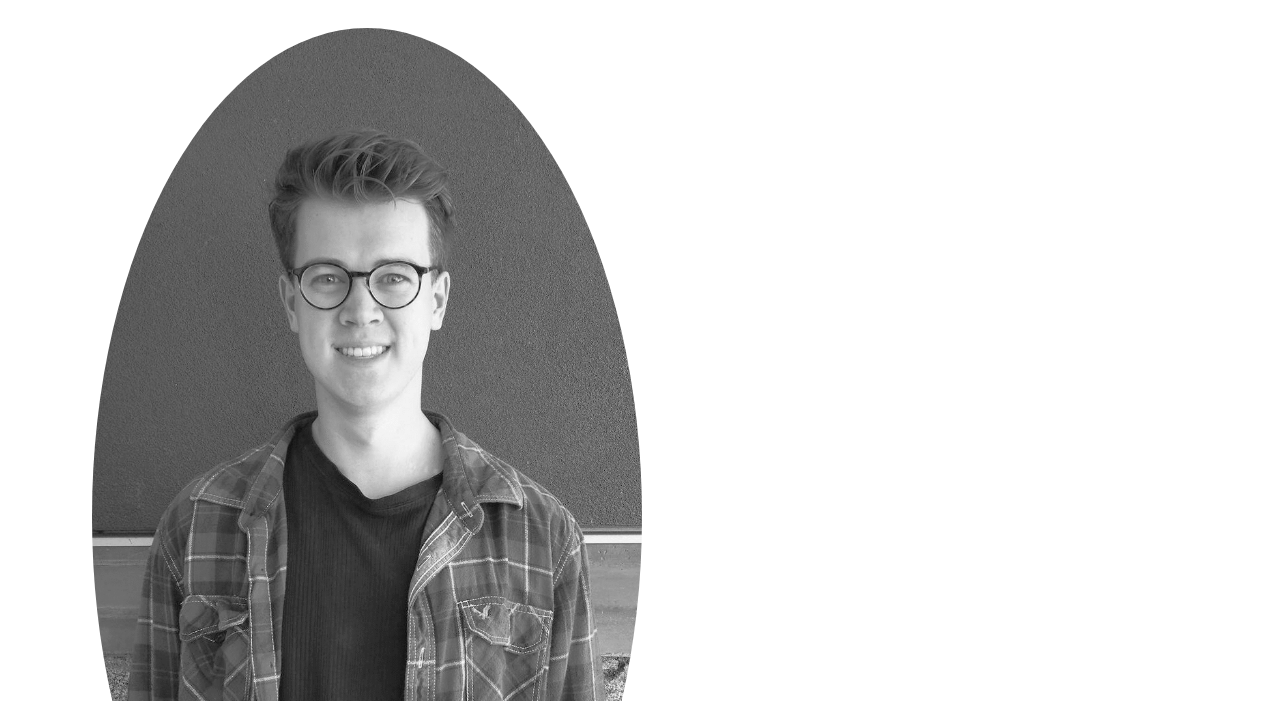
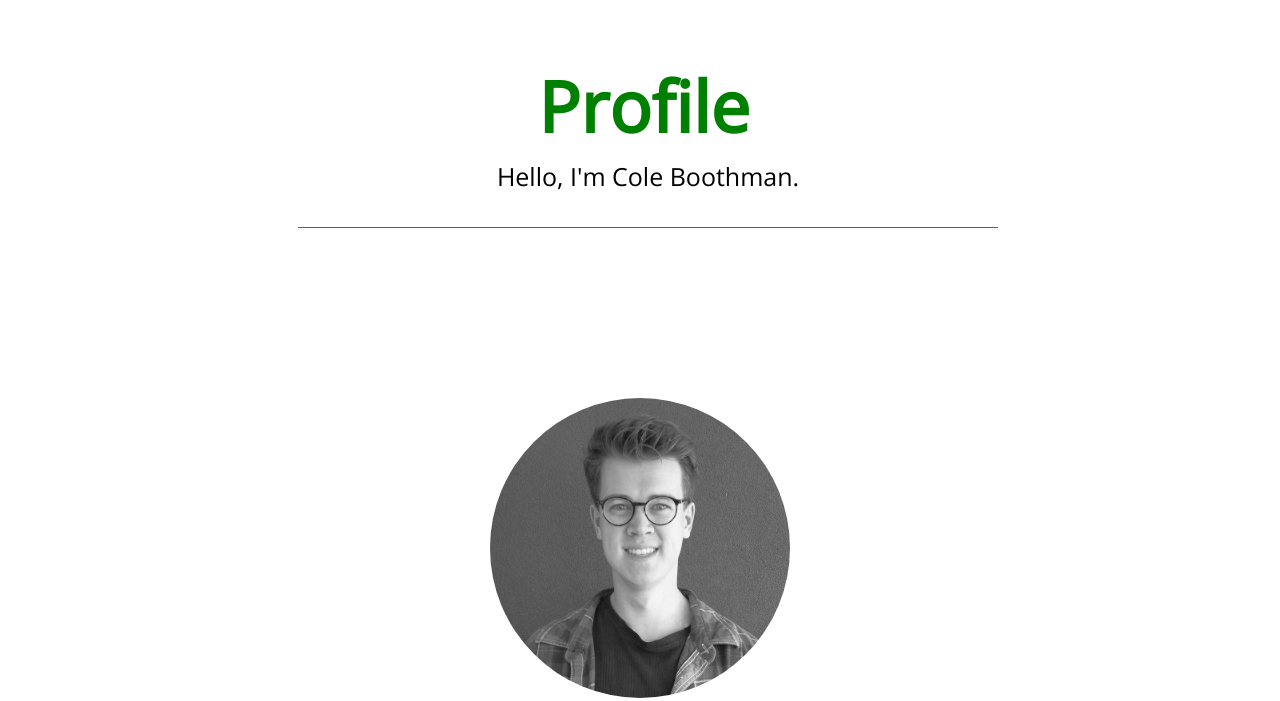
Before and after one commit to coleboothman/website, a plain HTML site: page index.html in a window 1280 px wide. Shown: the part 802-1503 px from the top of the page. Drawn offline with nearby package versions, Linux system fonts and the light colour scheme.

Commit message:
changed photo and begin second page

```diff
--- a/css/master.css
+++ b/css/master.css
@@ -56,6 +56,36 @@ html,body {
 	color: 006400;
 }
 
+.about {
+	font-size: 40px;
+	font-family: 'Open Sans', sans-serif;
+	margin: 0px auto;
+	width: 100%;
+	right: -48px;
+	top: -950px;
+	position: relative;
+}
+
+.hello {
+	font-family: 'Open Sans', sans-serif;
+	top: -1015px;
+	position: relative;
+	width: 350px;
+	font-size: 25px;
+	left: -17px;
+}
+
+.hello::after {
+	content:'';
+	height:1px;
+	width: 700px;
+	position:absolute;
+	background-color: #556B2F;
+	left: -175px;
+	bottom: -35px;
+}
+
+
 
 .mail_button {
 	position: relative;
@@ -73,11 +103,13 @@ html,body {
 
 .profile_pic {
 	position: relative;
-	height: 977px;
-	width: 550px;
-	left:5%;
-	bottom: -15px;
+	height: 300px;
+	width: 300px;
+	margin: 0px auto;
 	border-radius: 50%;
+	bottom: -200px;
+
+	z-index: -1;
 
 
 
--- a/index.html
+++ b/index.html
@@ -8,6 +8,8 @@
 		<link rel="stylesheet" type="text/css" href="css/master.css">
 		<link href="https://fonts.googleapis.com/css?family=Open+Sans" rel="stylesheet">
 		<script src="https://use.fontawesome.com/4b6ae2e29c.js"></script>
+		<link href="https://fonts.googleapis.com/css?family=Roboto" rel="stylesheet">
+
 
 	</head>
 
@@ -31,14 +33,19 @@
 
 
 		<div class = "profile_pic">
-			<img src = "images/profile.gif" class = "profile_pic">
+			<img src = "images/profile_square.png" class = "profile_pic">
 		</div>
 
 
 		<div class = "content">
-			<div class = "about" style = "font-size: 20px">
+			<div class = "about" style = "font-size: 60px">
 				<h3> <span style = 'color: green'> Profile </span> </h3>
 			</div>
+
+			<div class = "hello">
+				<p style ="text-align:center;"> Hello, I'm Cole Boothman.</p>
+			</div>
+
 			<h3> I am a third year Computer Science student studying at the UVic in Victoria, Canada. </h3>
 			<p> I enjoy developing and designing. This website is for you to learn more about me </p>
 			<p> I am a competent developing in CSS, Java, C++ and Python. </p>
```
Also changed, not shown: images/profile_square.png (added).
